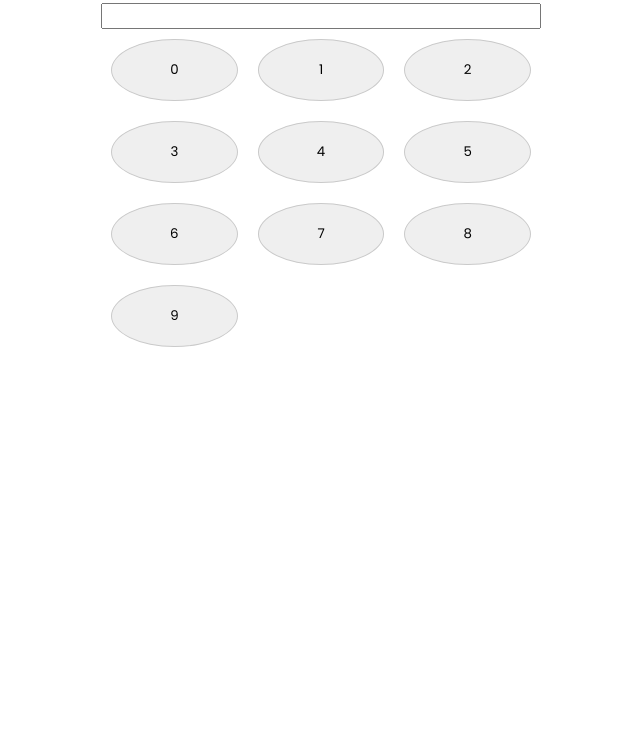
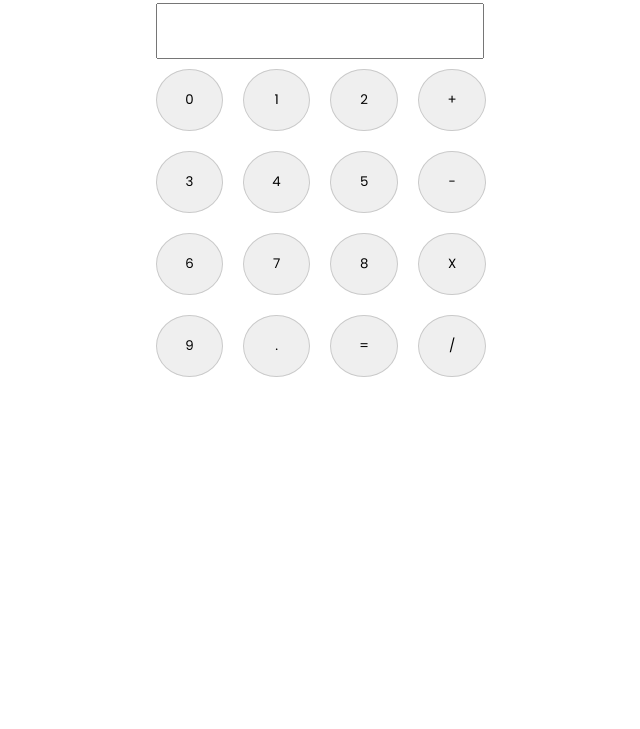
Before and after one commit to mrkaka1/calculator, a plain HTML site: page index.html in a window 1280 px wide. Shown: the part 71-800 px from the top of the page, without its empty margins (319-959 px from the left). Drawn offline with Linux system fonts and the light colour scheme.

Commit message:
feat: calculator skeleton

```diff
--- a/index.html
+++ b/index.html
@@ -23,13 +23,19 @@
 						<button class="number" type="submit">0</button>
 						<button class="number" type="submit">1</button>
 						<button class="number" type="submit">2</button>
-						<button class="number" type="submit">3</button>
+						<button class="number" type="submit">+</button>
+						<button class="number" type="submit ">3</button>
 						<button class="number" type="submit">4</button>
 						<button class="number" type="submit">5</button>
+						<button class="number" type="submit">-</button>
 						<button class="number" type="submit">6</button>
 						<button class="number" type="submit">7</button>
-						<button class="number" type="submit">8</button>
-						<button class="number" type="submit">9</button>
+						<button class="characters">8</button>
+						<button class="characters">X</button>
+						<button class="characters">9</button>
+						<button class="characters">.</button>
+						<button class="characters">=</button>
+						<button class="characters">/</button>
 					</ul>
 				</div>
 			</div>
--- a/style.css
+++ b/style.css
@@ -15,14 +15,21 @@ main {
     max-width: fit-content;
 }
 
+input {
+    margin: 0px 10px;
+    height: 50px;
+    max-width: 320px;
+    font-size: xx-large;
+}
+
 .numbering {
-    width: 440px;
+    width: 350px;
     height: 300px;
 }
 
 .list-numbers {
     display: grid;
-    grid-template-columns: auto auto auto;
+    grid-template-columns: auto auto auto auto;
     text-align: center;
     margin: 0;
     padding: 0;
@@ -35,3 +42,19 @@ main {
     border: 1px solid rgb(202, 202, 202);
     border-radius: 50%;
 }
+
+.characters {
+    margin: 10px;
+    justify-content: center;
+    padding: 20px;
+    border: 1px solid rgb(202, 202, 202);
+    border-radius: 50%;
+}
+
+.char-column-4 {
+    grid-column: 2;
+}
+
+.one {
+    grid-column: 1;
+}
```
